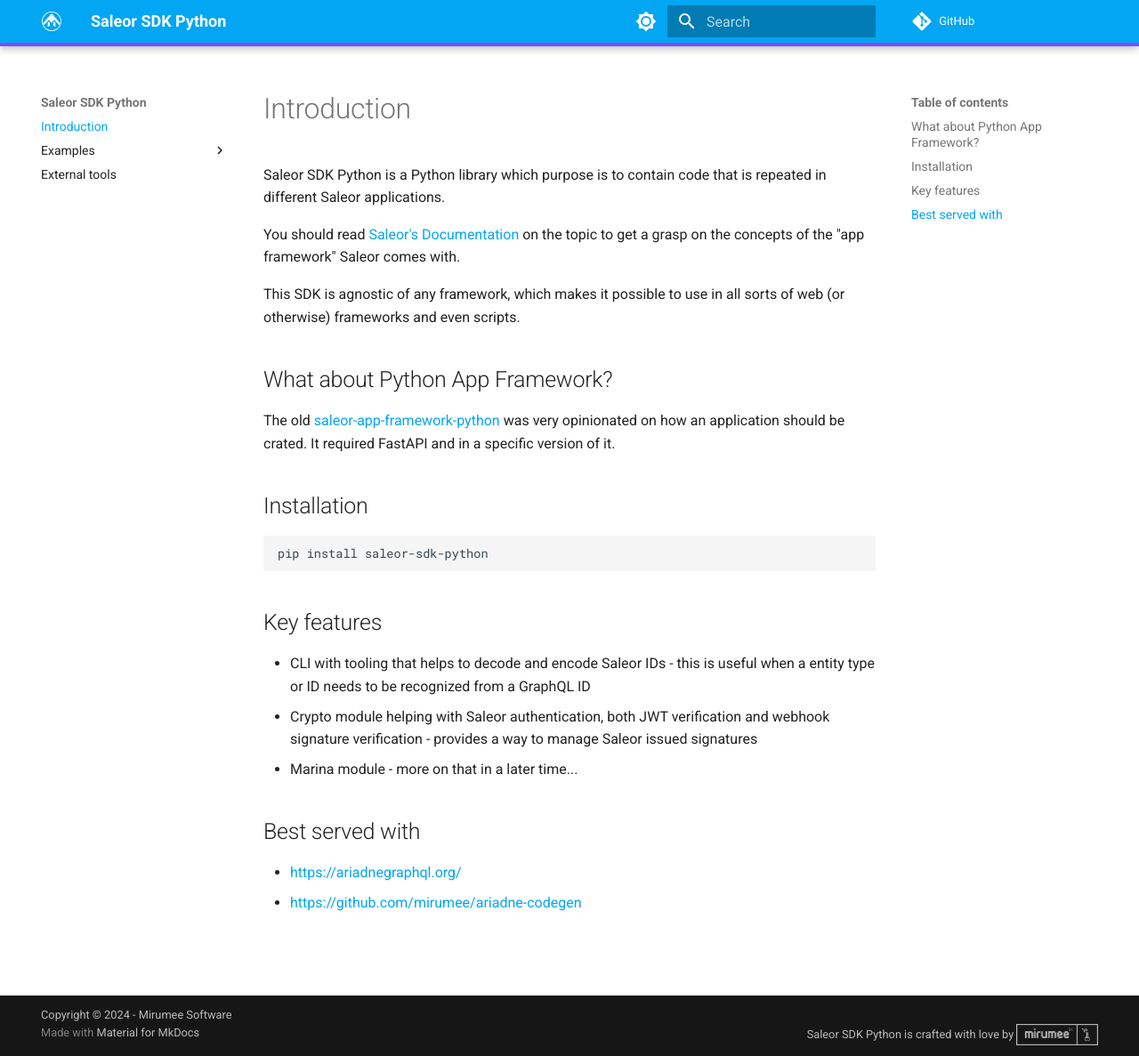
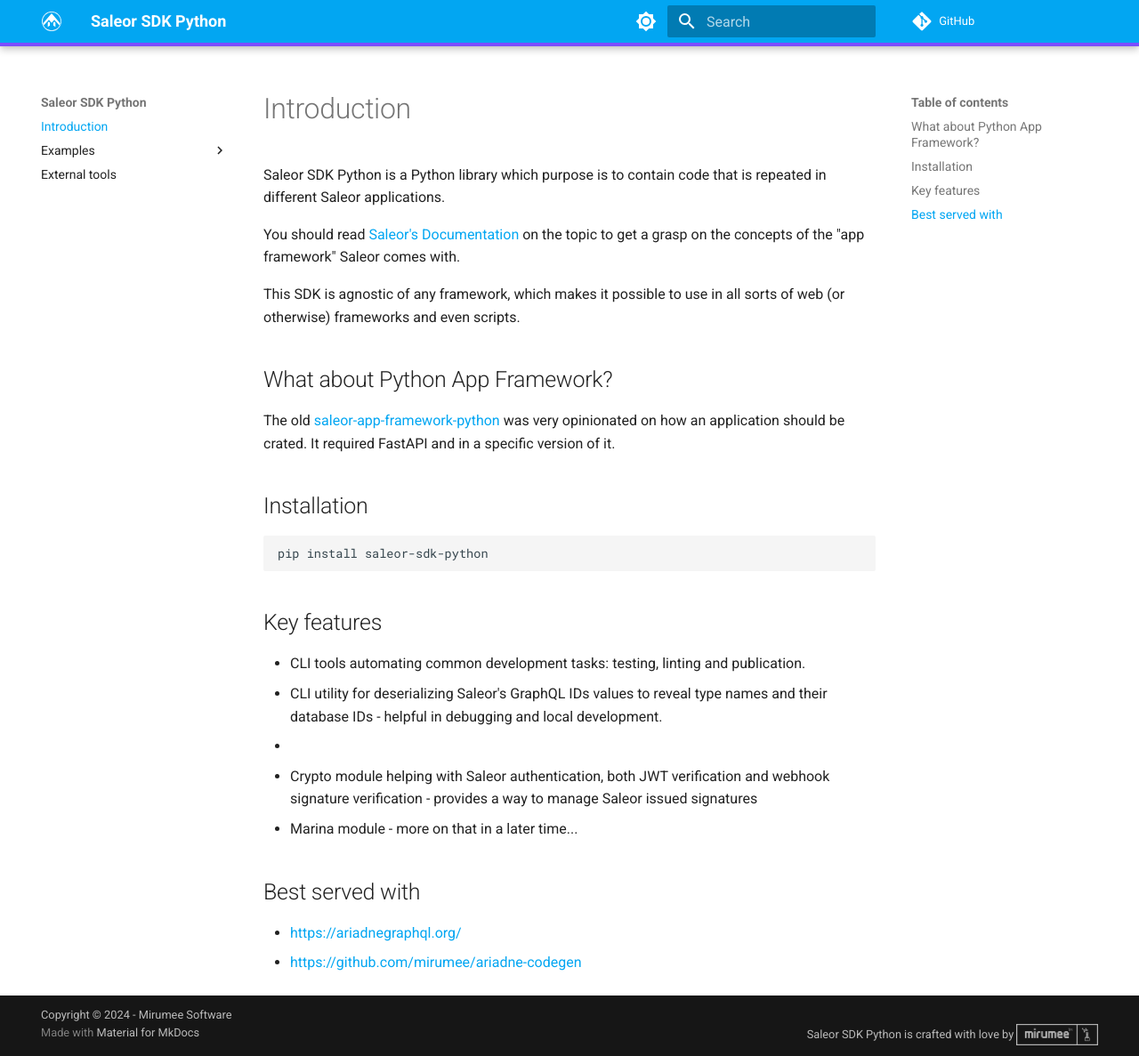
Before and after one commit to mirumee/saleor-sdk-python, an MkDocs documentation site: the page built from docs/index.md, in a window 1280 px wide and 1187 px high. Shown: the whole window at 89% size. Built offline with MkDocs 1.6.1 and Material for MkDocs 9.7.7, drawn with Linux system fonts in a browser that asks for light colours; comment, search, counter and statistics services are not loaded.

Commit message:
Apply suggestions from code review
Co-authored-by: Rafał Pitoń <rafio.xudb@gmail.com>

```diff
--- a/docs/index.md
+++ b/docs/index.md
@@ -18,7 +18,9 @@ pip install saleor-sdk-python
 
 ## Key features
 
-- CLI with tooling that helps to decode and encode Saleor IDs - this is useful when a entity type or ID needs to be recognized from a GraphQL ID
+- CLI tools automating common development tasks: testing, linting and publication.
+- CLI utility for deserializing Saleor's GraphQL IDs values to reveal type names and their database IDs - helpful in debugging and local development.
+-
 - Crypto module helping with Saleor authentication, both JWT verification and webhook signature verification - provides a way to manage Saleor issued signatures
 - Marina module - more on that in a later time...
 
```
Also changed, not shown: README.md (+3 -3 lines).
